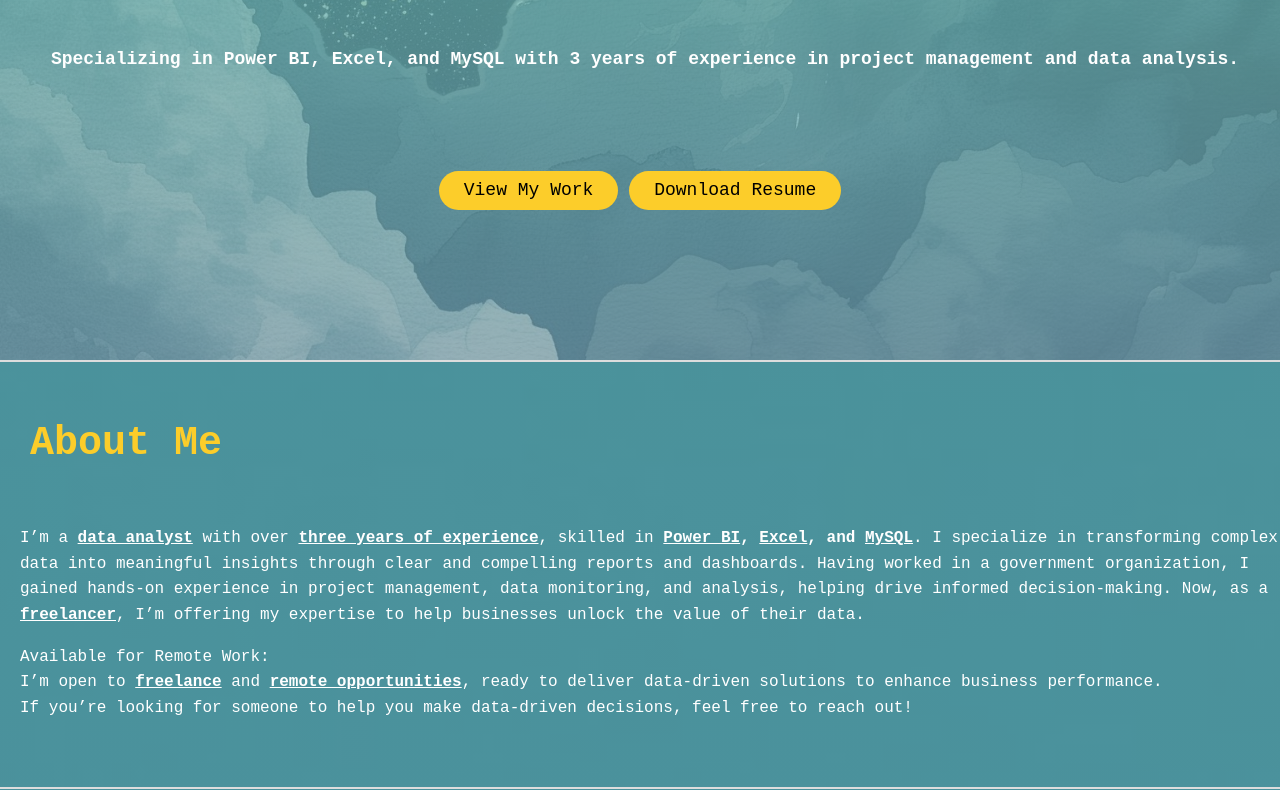
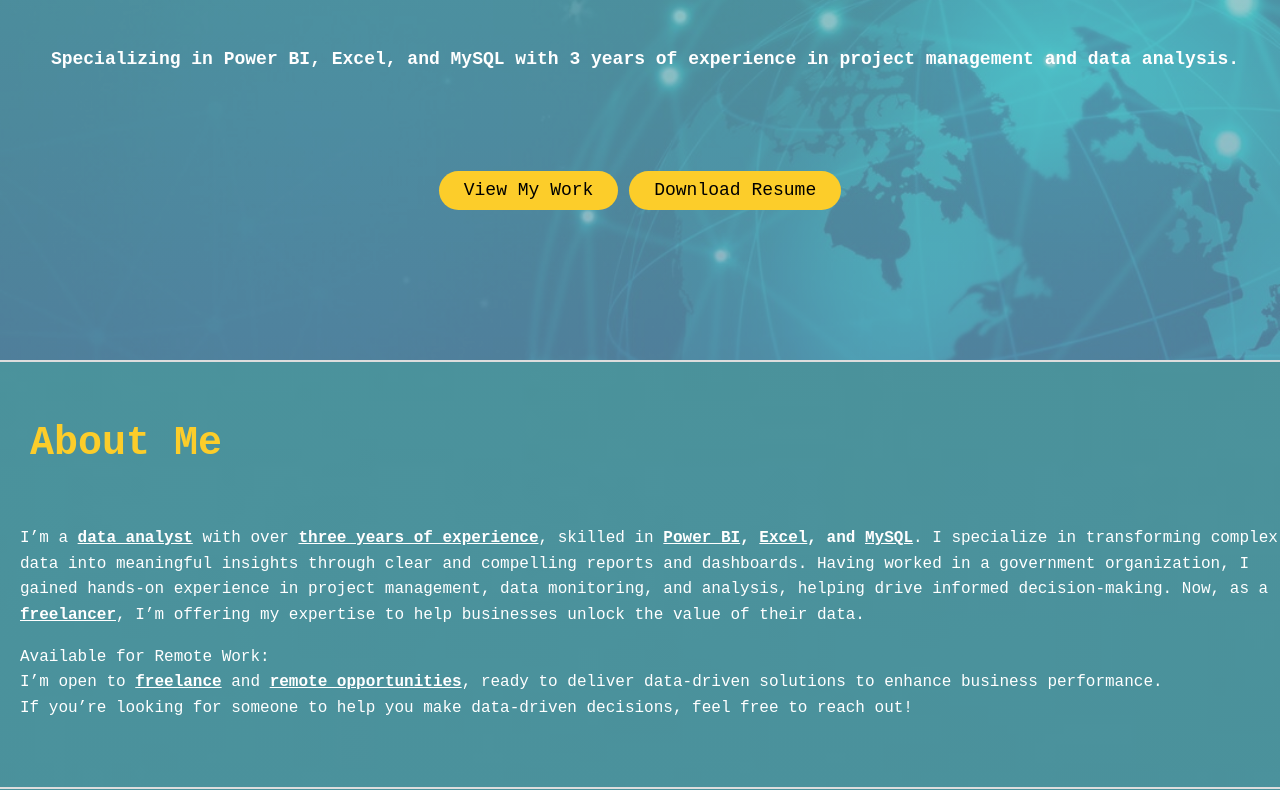
Before and after one commit to aaqibbashir/portfolio, a plain HTML site: page index.html in a window 1280 px wide. Shown: the part 299-1089 px from the top of the page. Drawn offline with Linux system fonts and the light colour scheme.

Commit message:
Update styles3.css

```diff
--- a/styles3.css
+++ b/styles3.css
@@ -118,7 +118,7 @@ header nav ul li a:active:after {
             rgba(105, 195, 186, 0.7), /* Gradient color with transparency */
             rgba(113, 163, 182, 0.7)
         ),
-        url(imgs/IMG_7730.jpeg) center/cover no-repeat; /* Background image */
+        url(imgs/IMG_7743.jpeg) center/cover no-repeat; /* Background image */
    /* background: #E5E4E2; /* Lighter gradient background */
     color: #fff; /* Darker text */
     padding: 150px 0; /* Increased height */
```
